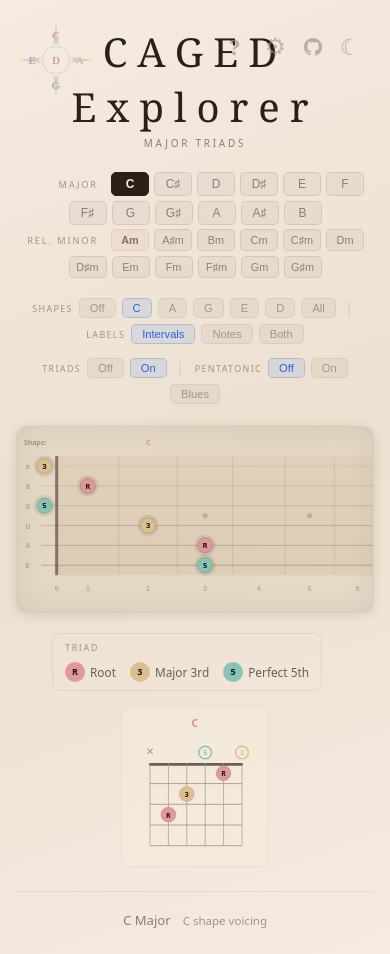
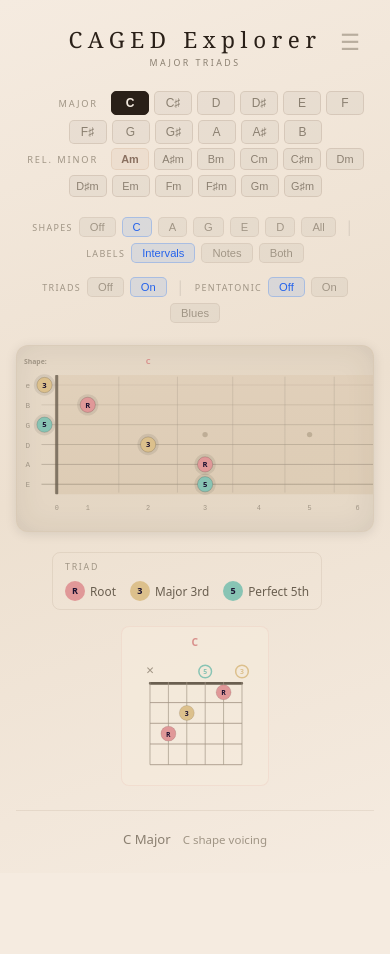
Before and after one commit to tartansandal/caged-explorer, a React (Vite) app: page / in a window 390 px wide. After the commit the page ends 873 px from the top, so only its background shows below. Built offline with nearby package versions, Linux system fonts and the light colour scheme.

Commit message:
feat: compact mobile header with hamburger menu

```diff
--- a/src/App.jsx
+++ b/src/App.jsx
@@ -478,9 +478,10 @@ export default function CAGEDExplorer() {
   const [labelMode, setLabelMode] = useState("intervals");
   const [showFryingPan, setShowFryingPan] = useState(false);
   const [showHelp, setShowHelp] = useState(false);
+  const [showMenu, setShowMenu] = useState(false);
 
   const [hoveredShape, setHoveredShape] = useState(null);
-  const isMobile = useIsMobile(639); // eslint-disable-line no-unused-vars -- used in later responsive tasks
+  const isMobile = useIsMobile(639);
 
   const [themeMode, setThemeMode] = useState(() => {
     const saved = typeof window !== "undefined" ? localStorage.getItem("theme") : null;
@@ -704,11 +705,52 @@ export default function CAGEDExplorer() {
       minHeight: "100vh", padding: "24px 16px", boxSizing: "border-box", fontFamily: "system-ui, -apple-system, 'Segoe UI', sans-serif", color: theme.text.primary }}>
       <div style={{ maxWidth: 1000, margin: "0 auto", position: "relative" }}>
 
-        <img src={`${import.meta.env.BASE_URL}logo.svg`} width={80} height={80} alt="" style={{ position: "absolute", top: -4, left: 0, opacity: 0.85 }} />
-        <h1 style={{ textAlign: "center", fontSize: "2.5rem", fontWeight: 300, margin: "0 0 2px",
+        {!isMobile && <img src={`${import.meta.env.BASE_URL}logo.svg`} width={80} height={80} alt="" style={{ position: "absolute", top: -4, left: 0, opacity: 0.85 }} />}
+        <h1 style={{ textAlign: "center", fontSize: isMobile ? "1.4rem" : "2.5rem", fontWeight: 300, margin: "0 0 2px",
           letterSpacing: "0.25em", color: theme.text.heading, fontFamily: "Georgia, 'Times New Roman', serif" }}>
           CAGED Explorer
         </h1>
+        {isMobile ? (
+          <div style={{ position: "absolute", top: 4, right: 8 }}>
+            <button onClick={() => setShowMenu(m => !m)} title="Menu"
+              style={{ background: "none", border: "none", cursor: "pointer",
+                fontSize: "1.4rem", color: theme.text.dim, opacity: 0.7 }}>
+              ☰
+            </button>
+            {showMenu && (
+              <>
+                <div style={{ position: "fixed", inset: 0, zIndex: 99 }} onClick={() => setShowMenu(false)} />
+                <div style={{ position: "absolute", top: 32, right: 0, zIndex: 100,
+                  background: theme.bg.modal, border: `1px solid ${theme.border.subtle}`,
+                  borderRadius: 8, padding: "8px 12px", display: "flex", flexDirection: "column", gap: 8, minWidth: 160 }}>
+                  <button onClick={() => { setShowHelp(true); setShowMenu(false); }}
+                    style={{ display: "flex", alignItems: "center", gap: 8, background: "none", border: "none",
+                      cursor: "pointer", color: theme.text.primary, fontSize: "0.82rem", padding: "4px 0" }}>
+                    <span style={{ fontFamily: "Georgia, serif", fontWeight: 600 }}>?</span> About
+                  </button>
+                  <button onClick={() => { toggleAdvanced(); setShowMenu(false); }}
+                    style={{ display: "flex", alignItems: "center", gap: 8, background: "none", border: "none",
+                      cursor: "pointer", color: advancedMode ? theme.accent.blue : theme.text.primary, fontSize: "0.82rem", padding: "4px 0" }}>
+                    ⚙ Advanced
+                  </button>
+                  <button onClick={() => { toggleTheme(); setShowMenu(false); }}
+                    style={{ display: "flex", alignItems: "center", gap: 8, background: "none", border: "none",
+                      cursor: "pointer", color: theme.text.primary, fontSize: "0.82rem", padding: "4px 0" }}>
+                    {themeMode === "dark" ? "☀" : "☾"} Theme
+                  </button>
+                  <a href="https://github.com/tartansandal/caged-explorer" target="_blank" rel="noopener noreferrer"
+                    style={{ display: "flex", alignItems: "center", gap: 8, background: "none", border: "none",
+                      cursor: "pointer", color: theme.text.primary, fontSize: "0.82rem", padding: "4px 0", textDecoration: "none" }}>
+                    <svg width={14} height={14} viewBox="0 0 16 16" fill="currentColor">
+                      <path d="M8 0C3.58 0 0 3.58 0 8c0 3.54 2.29 6.53 5.47 7.59.4.07.55-.17.55-.38 0-.19-.01-.82-.01-1.49-2.01.37-2.53-.49-2.69-.94-.09-.23-.48-.94-.82-1.13-.28-.15-.68-.52-.01-.53.63-.01 1.08.58 1.23.82.72 1.21 1.87.87 2.33.66.07-.52.28-.87.51-1.07-1.78-.2-3.64-.89-3.64-3.95 0-.87.31-1.59.82-2.15-.08-.2-.36-1.02.08-2.12 0 0 .67-.21 2.2.82.64-.18 1.32-.27 2-.27.68 0 1.36.09 2 .27 1.53-1.04 2.2-.82 2.2-.82.44 1.1.16 1.92.08 2.12.51.56.82 1.27.82 2.15 0 3.07-1.87 3.75-3.65 3.95.29.25.54.73.54 1.48 0 1.07-.01 1.93-.01 2.2 0 .21.15.46.55.38A8.01 8.01 0 0016 8c0-4.42-3.58-8-8-8z"/>
+                    </svg>
+                    GitHub
+                  </a>
+                </div>
+              </>
+            )}
+          </div>
+        ) : (
           <div style={{ position: "absolute", top: 8, right: 8, display: "flex", alignItems: "center", gap: 12 }}>
             <button onClick={() => setShowHelp(true)} title="About CAGED Explorer"
               style={{ background: "none", border: "none", cursor: "pointer",
@@ -735,7 +777,8 @@ export default function CAGEDExplorer() {
               {themeMode === "dark" ? "☀" : "☾"}
             </button>
           </div>
-        <p style={{ textAlign: "center", fontSize: "0.62rem", color: theme.text.muted, margin: "0 0 22px",
+        )}
+        <p style={{ textAlign: "center", fontSize: isMobile ? "0.55rem" : "0.62rem", color: theme.text.muted, margin: "0 0 22px",
           letterSpacing: "0.28em", textTransform: "uppercase" }}>
           {subtitle}
         </p>
```
Lines whose indentation alone changed are shown as unchanged.
